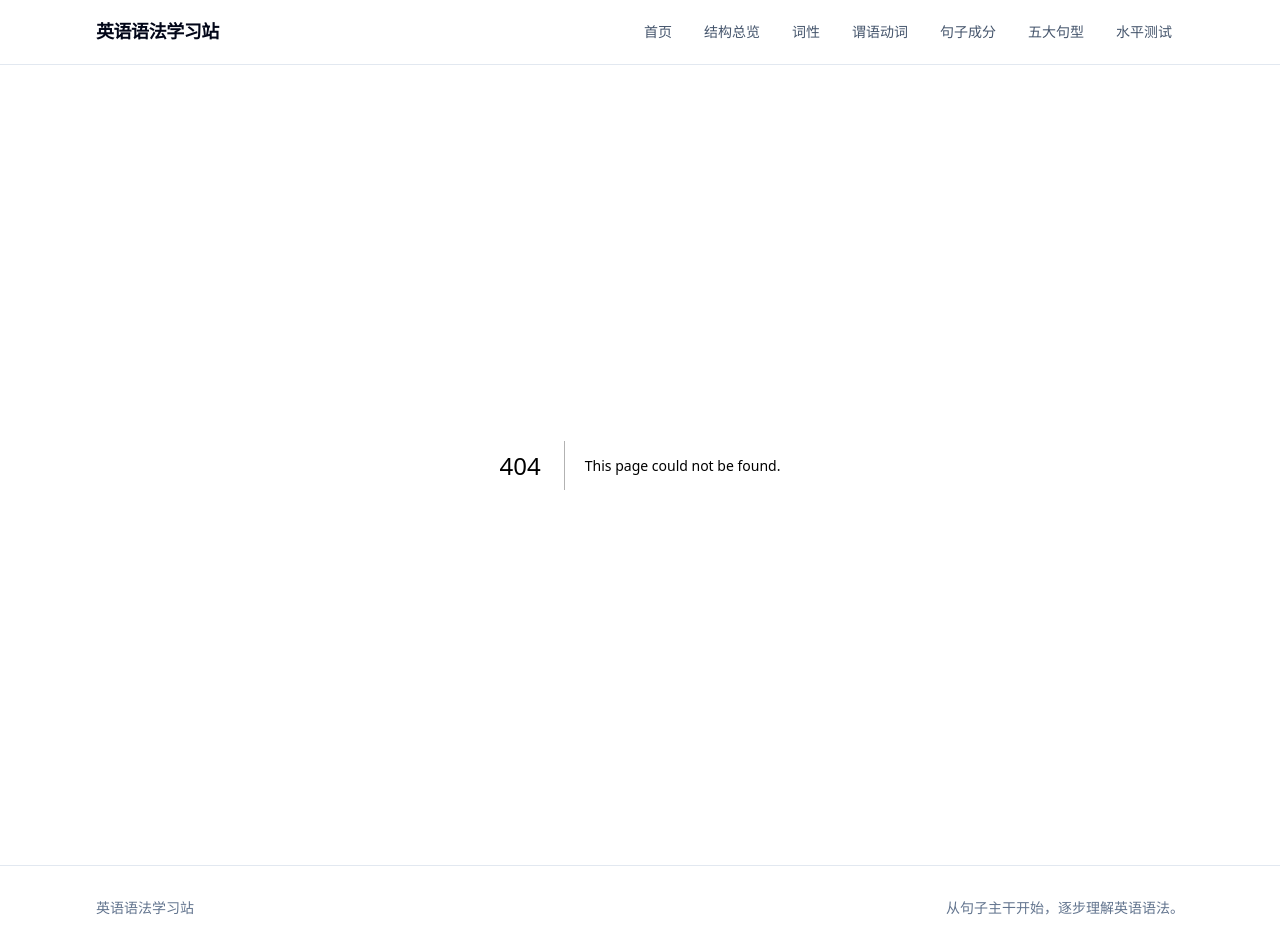
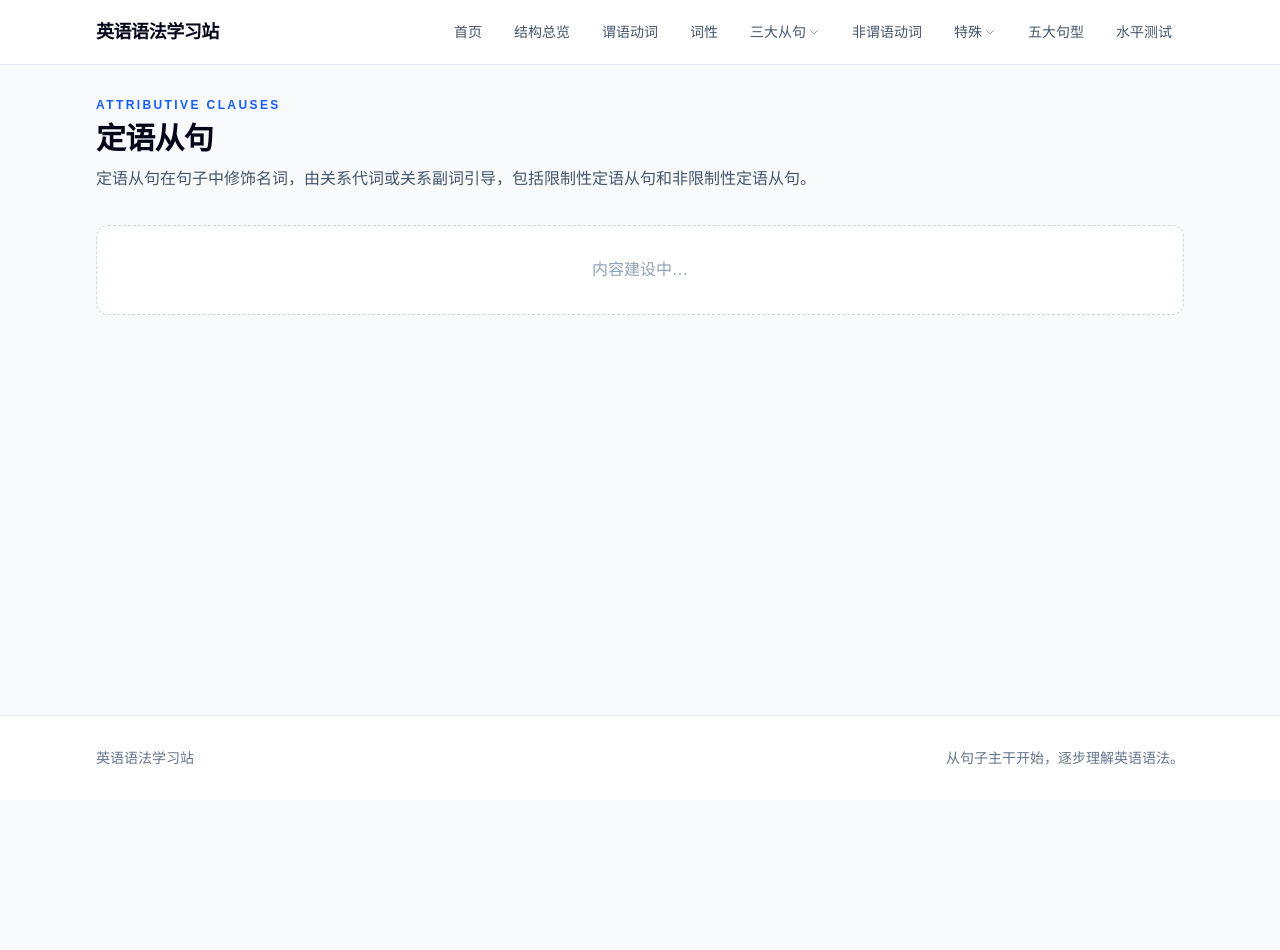
Before and after one commit to Jet-zz/EnglishGrammarSite, a Next.js app: page /grammar/attributive-clauses in a window 1280 px wide. Before the commit this address had no page. After the commit the page ends 800 px from the top, so only its background shows below. Built offline with nearby package versions, Linux system fonts and the light colour scheme.

Commit message:
导航增加三大从句/非谓语动词/特殊下拉菜单，创建7个二级页面

```diff
--- /dev/null
+++ b/src/app/grammar/adverbial-clauses/page.tsx
@@ -0,0 +1,16 @@
+import { SectionHeading } from "@/components/SectionHeading";
+
+export default function AdverbialClausesPage() {
+  return (
+    <div className="mx-auto max-w-6xl px-4 py-8 lg:px-8">
+      <SectionHeading
+        eyebrow="Adverbial clauses"
+        title="状语从句"
+        description="状语从句在句子中充当状语，表示时间、条件、原因、让步、目的、结果和比较等关系。"
+      />
+      <div className="mt-8 rounded-xl border border-dashed border-slate-300 bg-white p-8 text-center text-slate-400">
+        内容建设中…
+      </div>
+    </div>
+  );
+}
--- /dev/null
+++ b/src/app/grammar/attributive-clauses/page.tsx
@@ -0,0 +1,16 @@
+import { SectionHeading } from "@/components/SectionHeading";
+
+export default function AttributiveClausesPage() {
+  return (
+    <div className="mx-auto max-w-6xl px-4 py-8 lg:px-8">
+      <SectionHeading
+        eyebrow="Attributive clauses"
+        title="定语从句"
+        description="定语从句在句子中修饰名词，由关系代词或关系副词引导，包括限制性定语从句和非限制性定语从句。"
+      />
+      <div className="mt-8 rounded-xl border border-dashed border-slate-300 bg-white p-8 text-center text-slate-400">
+        内容建设中…
+      </div>
+    </div>
+  );
+}
--- /dev/null
+++ b/src/app/grammar/emphasis/page.tsx
@@ -0,0 +1,16 @@
+import { SectionHeading } from "@/components/SectionHeading";
+
+export default function EmphasisPage() {
+  return (
+    <div className="mx-auto max-w-6xl px-4 py-8 lg:px-8">
+      <SectionHeading
+        eyebrow="Emphatic sentences"
+        title="强调句"
+        description="强调句通过特定结构突出句子中的某一部分，常见的强调句型是 It is/was... that/who...。"
+      />
+      <div className="mt-8 rounded-xl border border-dashed border-slate-300 bg-white p-8 text-center text-slate-400">
+        内容建设中…
+      </div>
+    </div>
+  );
+}
--- /dev/null
+++ b/src/app/grammar/inversion/page.tsx
@@ -0,0 +1,16 @@
+import { SectionHeading } from "@/components/SectionHeading";
+
+export default function InversionPage() {
+  return (
+    <div className="mx-auto max-w-6xl px-4 py-8 lg:px-8">
+      <SectionHeading
+        eyebrow="Inverted sentences"
+        title="倒装句"
+        description="倒装句将谓语或部分谓语放在主语之前，包括完全倒装和部分倒装两种形式。"
+      />
+      <div className="mt-8 rounded-xl border border-dashed border-slate-300 bg-white p-8 text-center text-slate-400">
+        内容建设中…
+      </div>
+    </div>
+  );
+}
--- /dev/null
+++ b/src/app/grammar/non-finite-verbs/page.tsx
@@ -0,0 +1,16 @@
+import { SectionHeading } from "@/components/SectionHeading";
+
+export default function NonFiniteVerbsPage() {
+  return (
+    <div className="mx-auto max-w-6xl px-4 py-8 lg:px-8">
+      <SectionHeading
+        eyebrow="Non-finite verbs"
+        title="非谓语动词"
+        description="非谓语动词不做谓语，包括不定式（to do）、动名词（doing）和分词（doing / done）三种形式。"
+      />
+      <div className="mt-8 rounded-xl border border-dashed border-slate-300 bg-white p-8 text-center text-slate-400">
+        内容建设中…
+      </div>
+    </div>
+  );
+}
--- /dev/null
+++ b/src/app/grammar/noun-clauses/page.tsx
@@ -0,0 +1,16 @@
+import { SectionHeading } from "@/components/SectionHeading";
+
+export default function NounClausesPage() {
+  return (
+    <div className="mx-auto max-w-6xl px-4 py-8 lg:px-8">
+      <SectionHeading
+        eyebrow="Noun clauses"
+        title="名词从句"
+        description="名词从句在句子中充当名词的角色，包括主语从句、宾语从句、表语从句和同位语从句。"
+      />
+      <div className="mt-8 rounded-xl border border-dashed border-slate-300 bg-white p-8 text-center text-slate-400">
+        内容建设中…
+      </div>
+    </div>
+  );
+}
--- a/src/app/grammar/sentence-patterns/page.tsx
+++ b/src/app/grammar/sentence-patterns/page.tsx
@@ -1,3 +1,4 @@
+import Link from "next/link";
 import { ExampleBlock } from "@/components/ExampleBlock";
 import { SectionHeading } from "@/components/SectionHeading";
 import { sentencePatterns, intro } from "@/content/sentencePatterns";
@@ -14,6 +15,12 @@ export default function SentencePatternsPage() {
       <section className="mt-6 rounded-xl border border-slate-200 bg-white p-4 shadow-sm">
         <h3 className="text-sm font-bold text-slate-950">{intro.title}</h3>
         <p className="mt-1 text-sm leading-6 text-slate-600">{intro.body}</p>
+        <Link
+          href="/grammar/sentence-elements"
+          className="mt-3 inline-block rounded-full bg-blue-50 px-4 py-1.5 text-sm font-semibold text-blue-700 transition hover:bg-blue-100"
+        >
+          先复习：句子成分 →
+        </Link>
       </section>
 
       <div className="mt-3 grid gap-3">
--- /dev/null
+++ b/src/app/grammar/subjunctive/page.tsx
@@ -0,0 +1,16 @@
+import { SectionHeading } from "@/components/SectionHeading";
+
+export default function SubjunctivePage() {
+  return (
+    <div className="mx-auto max-w-6xl px-4 py-8 lg:px-8">
+      <SectionHeading
+        eyebrow="Subjunctive mood"
+        title="虚拟语气"
+        description="虚拟语气用于表示与事实相反的假设、愿望或建议，包括与现在、过去和将来事实相反三种情况。"
+      />
+      <div className="mt-8 rounded-xl border border-dashed border-slate-300 bg-white p-8 text-center text-slate-400">
+        内容建设中…
+      </div>
+    </div>
+  );
+}
--- a/src/components/SiteHeader.tsx
+++ b/src/components/SiteHeader.tsx
@@ -1,5 +1,53 @@
+"use client";
+
 import Link from "next/link";
+import { useState, useRef, useEffect } from "react";
 import { navigation, site } from "@/lib/site";
+import type { NavItem } from "@/lib/site";
+
+function NavDropdown({ item }: { item: NavItem }) {
+  const [open, setOpen] = useState(false);
+  const ref = useRef<HTMLDivElement>(null);
+
+  useEffect(() => {
+    function handleClickOutside(e: MouseEvent) {
+      if (ref.current && !ref.current.contains(e.target as Node)) {
+        setOpen(false);
+      }
+    }
+    document.addEventListener("mousedown", handleClickOutside);
+    return () => document.removeEventListener("mousedown", handleClickOutside);
+  }, []);
+
+  return (
+    <div className="relative" ref={ref}>
+      <button
+        type="button"
+        className="flex items-center gap-0.5 rounded-full px-3 py-1.5 transition hover:bg-slate-100 hover:text-slate-950"
+        onClick={() => setOpen(!open)}
+      >
+        {item.name}
+        <svg className={`w-3 h-3 text-slate-400 transition-transform ${open ? "rotate-180" : ""}`} fill="none" viewBox="0 0 24 24" stroke="currentColor" strokeWidth={2}>
+          <path strokeLinecap="round" strokeLinejoin="round" d="M19 9l-7 7-7-7" />
+        </svg>
+      </button>
+      {open && item.children ? (
+        <div className="absolute left-0 top-full mt-1 w-36 rounded-lg border border-slate-200 bg-white py-1 shadow-lg">
+          {item.children.map((child) => (
+            <Link
+              key={child.href}
+              href={child.href}
+              className="block px-4 py-2 text-sm text-slate-700 transition hover:bg-slate-50 hover:text-blue-700"
+              onClick={() => setOpen(false)}
+            >
+              {child.name}
+            </Link>
+          ))}
+        </div>
+      ) : null}
+    </div>
+  );
+}
 
 export function SiteHeader() {
   return (
@@ -9,7 +57,10 @@ export function SiteHeader() {
           {site.name}
         </Link>
         <nav className="flex flex-wrap gap-2 text-sm font-medium text-slate-600">
-          {navigation.map((item) => (
+          {navigation.map((item) =>
+            item.children ? (
+              <NavDropdown key={item.href} item={item} />
+            ) : (
               <Link
                 key={item.href}
                 href={item.href}
@@ -17,7 +68,8 @@ export function SiteHeader() {
               >
                 {item.name}
               </Link>
-          ))}
+            )
+          )}
         </nav>
       </div>
     </header>
--- a/src/lib/site.ts
+++ b/src/lib/site.ts
@@ -3,12 +3,36 @@ export const site = {
   description: "用清晰的结构、例句和对比表学习英语语法基础。",
 };
 
-export const navigation = [
+export type NavItem = {
+  name: string;
+  href: string;
+  children?: NavItem[];
+};
+
+export const navigation: NavItem[] = [
   { name: "首页", href: "/" },
   { name: "结构总览", href: "/grammar/structure-overview" },
+  { name: "谓语动词", href: "/grammar/verbs" },
   { name: "词性", href: "/grammar/parts-of-speech" },
-  { name: "谓语动词", href: "/grammar/verbs" },
-  { name: "句子成分", href: "/grammar/sentence-elements" },
+  {
+    name: "三大从句",
+    href: "/grammar/noun-clauses",
+    children: [
+      { name: "名词从句", href: "/grammar/noun-clauses" },
+      { name: "状语从句", href: "/grammar/adverbial-clauses" },
+      { name: "定语从句", href: "/grammar/attributive-clauses" },
+    ],
+  },
+  { name: "非谓语动词", href: "/grammar/non-finite-verbs" },
+  {
+    name: "特殊",
+    href: "/grammar/emphasis",
+    children: [
+      { name: "强调句", href: "/grammar/emphasis" },
+      { name: "倒装句", href: "/grammar/inversion" },
+      { name: "虚拟语气", href: "/grammar/subjunctive" },
+    ],
+  },
   { name: "五大句型", href: "/grammar/sentence-patterns" },
   { name: "水平测试", href: "/quiz" },
 ];
```
Lines whose indentation alone changed are shown as unchanged.
